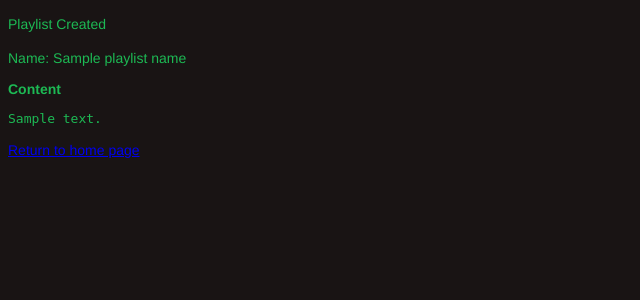
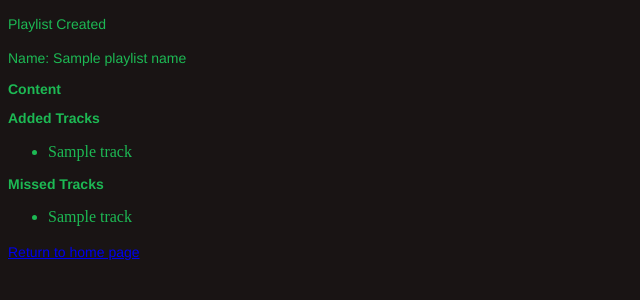
Before and after one commit to AGnias47/spotify-playlist-generator, a Flask app: template templates/submit.html in a window 1280 px wide. Shown: the top 300 px of the page, without its empty margins (0-640 px from the left). Run offline with Flask 2, Linux system fonts and the light colour scheme; the template is opened without the code that fills it: most values are stand-ins (such as "Sample title", 1, 10 or a date in 2020); parts of the project's set-up code (start-up, migrations or seed data) failed here and were passed over.

Commit message:
Functioning Flask App with user-input API key

```diff
--- a/app.py
+++ b/app.py
@@ -19,7 +19,7 @@ from flask import Flask, render_template, Response, request, redirect, url_for
 
 from src.parse_file_into_tracks import parse_string_playlist
 from src.Playlist import Playlist
-from src.Exceptions import PlaylistNotInitializedError
+from src.Exceptions import PlaylistNotInitializedError, UnsuccessfulGetRequest
 from spotify_token_refresh.refresh import get_access_token
 
 
@@ -57,15 +57,6 @@ def index():
     return render_template("index.html")
 
 
-@app.route("/", methods=["POST"])
-def submit_form():
-    playlist_name = request.form["name"]
-    playlist_description = request.form["desc"]
-    user_oauth_token = request.form["apikey"]
-    playlist_content = request.form["playlist-content"]
-    return render_template("index.html")
-
-
 @app.route("/submit", methods=["POST"])
 def create_playlist():
     playlist_name = request.form["name"]
@@ -80,14 +71,25 @@ def create_playlist():
     else:
         raise ValueError
     playlist_content = parse_string_playlist(request.form["playlist-content"])
-    create_playlist_help(playlist_name, playlist_content, user_oauth_token, playlist_description)
+    added_tracks, missed_tracks = create_playlist_through_flask_app(playlist_name, playlist_content, user_oauth_token, playlist_description)
     return render_template(
         "submit.html",
         playlist_name=playlist_name,
         playlist_description=playlist_description,
-        playlist_content=playlist_content,
-        delimiter=delimiter
+        added_tracks=added_tracks,
+        missed_tracks=missed_tracks,
+        delimiter=delimiter,
     )
+
+
+@app.errorhandler(PlaylistNotInitializedError)
+def handle_bad_request(e):
+    return "Playlist was not proprely initialized", 400
+
+
+@app.errorhandler(UnsuccessfulGetRequest)
+def handle_bad_request(e):
+    return "Invalid GET request was processed", 400
 
 
 def generate_random_string(length):
@@ -103,8 +105,8 @@ def get_random_character():
     return chr(randint(rand_type[0], rand_type[1]))
 
 
-def create_playlist_help(playlist_display_name, playlist_tracks, user_oauth_token, playlist_description):
+def create_playlist_through_flask_app(playlist_display_name, playlist_tracks, user_oauth_token, playlist_description):
     playlist = Playlist(playlist_display_name, playlist_tracks)
     if not playlist.spotify_init(user_oauth_token, playlist_description):
         raise PlaylistNotInitializedError
-    missed_tracks_list = playlist.spotify_add_tracks(user_oauth_token)
+    return playlist.spotify_add_tracks(user_oauth_token)
--- a/playlist_generator.py
+++ b/playlist_generator.py
@@ -56,7 +56,7 @@ if __name__ == "__main__":
         sys.exit(f"Could not create playlist in Spotify; Exiting.\nError: {e}")
 
     print(f"Adding songs from {playlist_fname} to {playlist_display_name}")
-    missed_tracks_list = playlist.spotify_add_tracks(user_oauth_token)
+    added_tracks_list, missed_tracks_list = playlist.spotify_add_tracks(user_oauth_token)
     if missed_tracks_list:
         print("\nTracks unable to be found: ")
         print(*missed_tracks_list, sep="\n")
--- a/src/parse_file_into_tracks.py
+++ b/src/parse_file_into_tracks.py
@@ -55,7 +55,9 @@ def parse_string_playlist(content, delimiter=","):
     """
     el = list()
     for line in content.split("\n"):
-        el.append(_get_list_of_tracks(line, delimiter))
+        line.strip()
+        if len(line) > 0:
+            el.append(_get_list_of_tracks(line, delimiter))
     return el
 
 
--- a/templates/submit.html
+++ b/templates/submit.html
@@ -11,7 +11,18 @@
     <p>Playlist Created</p>
     <p>Name: {{playlist_name}}</p>
     <h2>Content</h2>
-    <p><pre>{{playlist_content}}</pre></p>
+    <h3>Added Tracks</h3>
+    {% for track in added_tracks %}
+    <ul>
+      <li>{{track}}</li>
+    </ul>
+    {% endfor %}
+    <h3>Missed Tracks</h3>
+    {% for track in missed_tracks %}
+    <ul>
+      <li>{{track}}</li>
+    </ul>
+    {% endfor %}
     <p><a href="/">Return to home page</a></p>
 </body>
 </html>
```
Also changed, not shown: src/Playlist.py (+6 -4 lines).
